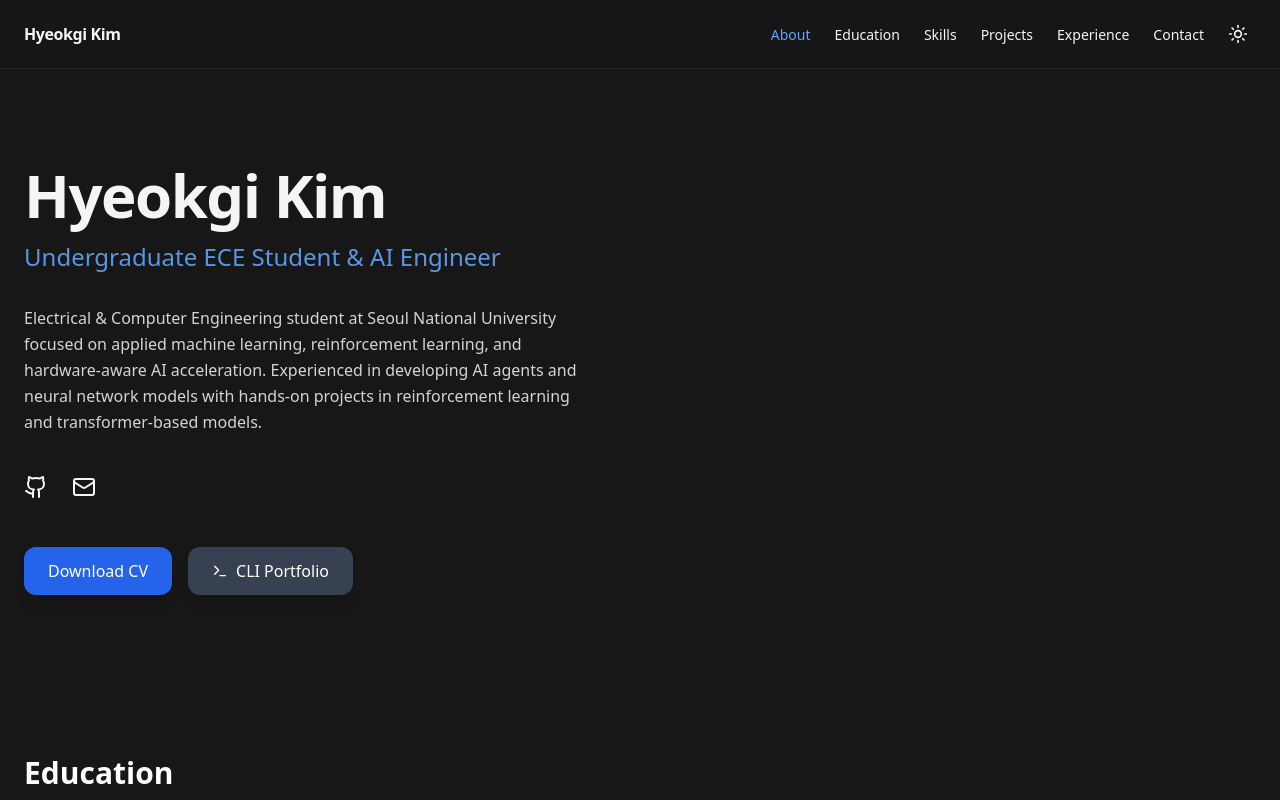
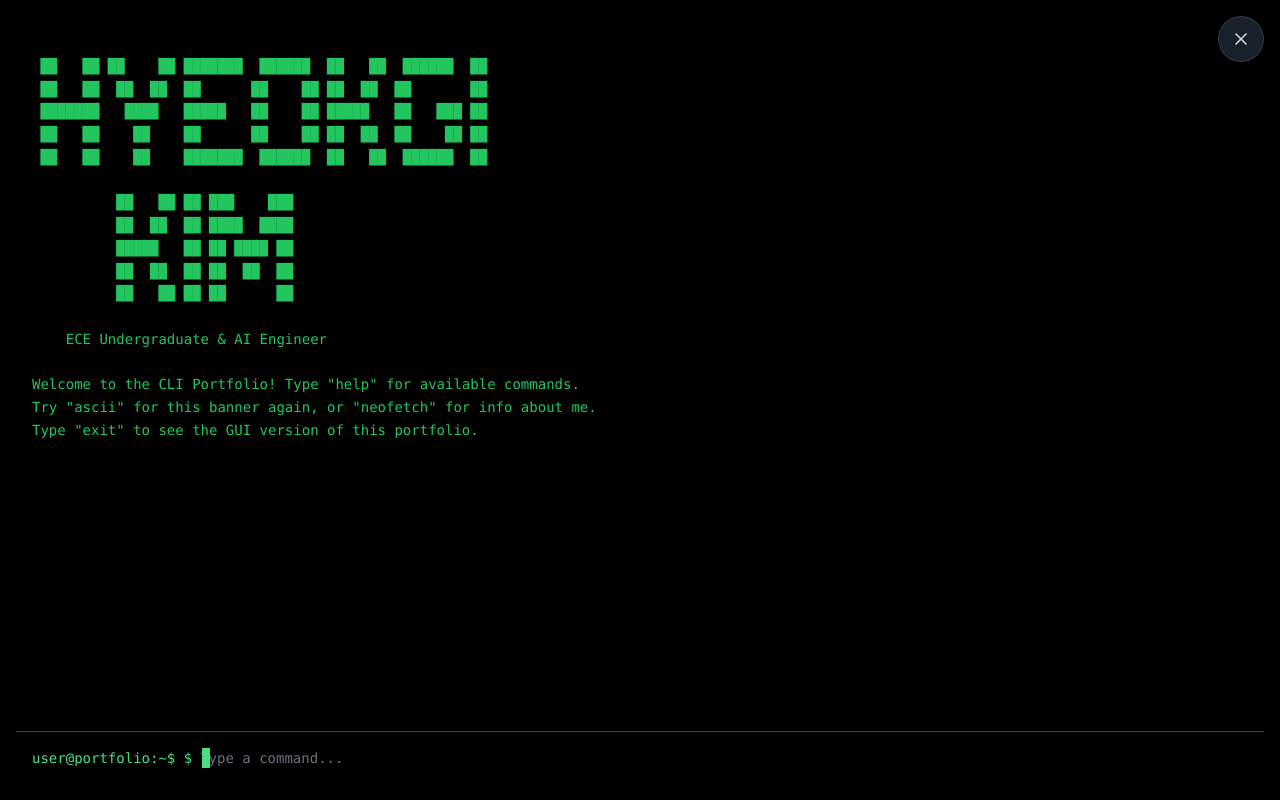
Before and after one commit to grenademeister/portfolio, a React (Vite) app: page / in a window 1280 px wide. Shown: the top 800 px of the page. Built offline with nearby package versions, Linux system fonts and the light colour scheme.

Commit message:
fix scrollbar and change mainpage

```diff
--- a/src/App.jsx
+++ b/src/App.jsx
@@ -418,7 +418,7 @@ export default function PortfolioPage() {
     });
     const [formError, setFormError] = useState('');
     const [formSuccess, setFormSuccess] = useState('');
-    const [currentPage, setCurrentPage] = useState('portfolio'); // New state for page switching
+    const [currentPage, setCurrentPage] = useState('blank'); // New state for page switching
     const activeSection = useActiveSectionObserver(); useEffect(() => {
         // Check if theme is stored in localStorage
         const savedTheme = localStorage.getItem('theme') || 'dark';
--- a/src/components/BlankPage.jsx
+++ b/src/components/BlankPage.jsx
@@ -1,6 +1,5 @@
 import React, { useState } from "react";
-import { motion } from "framer-motion";
-import { Sun, Moon, Terminal as TerminalIcon, ArrowLeft } from "lucide-react";
+import { X } from "lucide-react";
 import Terminal from "./cli/Terminal";
 import ProjectModal from "./modals/ProjectModal";
 
@@ -22,6 +21,17 @@ function BlankPage({ theme, toggleTheme, switchPage }) {
         switchPage();
     };
 
+    // Hide scrollbars and prevent body scroll when in CLI mode
+    React.useEffect(() => {
+        document.body.style.overflow = 'hidden';
+        document.documentElement.style.overflow = 'hidden';
+
+        return () => {
+            document.body.style.overflow = 'auto';
+            document.documentElement.style.overflow = 'auto';
+        };
+    }, []);
+
     // Listen for project open events
     React.useEffect(() => {
         const handleOpenProject = (event) => {
@@ -34,67 +44,24 @@ function BlankPage({ theme, toggleTheme, switchPage }) {
         return () => {
             window.removeEventListener('openProject', handleOpenProject);
         };
-    }, []);
-
-    return (
-        <div className="min-h-screen bg-neutral-900 text-neutral-100 font-sans antialiased">
-            {/* Navigation */}
-            <motion.nav
-                className="sticky top-0 z-40 bg-neutral-900/90 backdrop-blur-md border-b border-neutral-800"
-                initial={{ y: -100 }}
-                animate={{ y: 0 }}
-                transition={{ delay: 0.3 }}
-            >
-                <div className="container mx-auto px-6 py-4 flex justify-between items-center">
-                    <div className="flex items-center space-x-3">
-                        <TerminalIcon className="w-6 h-6 text-green-400" />
-                        <span className="font-semibold tracking-tight text-green-400">
-                            CLI Portfolio
-                        </span>
-                        <span className="text-sm text-gray-500">
-                            - Type "help" for commands
-                        </span>
-                    </div>
-                    <div className="flex items-center space-x-3">
+    }, []); return (
+        <div className="h-screen w-screen bg-black text-green-400 font-mono antialiased overflow-hidden fixed top-0 left-0">            {/* Subtle Exit Button - Top Right Corner */}
             <button
                 onClick={handleSkipToGUI}
-                            className="flex items-center px-3 py-1 text-sm bg-blue-600 hover:bg-blue-700 text-white rounded-lg transition-all"
-                            aria-label="Switch to GUI portfolio"
+                className="fixed top-4 right-4 z-50 p-3 rounded-full bg-gray-800/80 hover:bg-gray-700 text-gray-300 hover:text-white transition-all duration-300 backdrop-blur-sm border border-gray-600/50 hover:border-gray-400 shadow-lg hover:shadow-xl"
+                aria-label="Exit CLI and switch to GUI portfolio"
+                title="Exit CLI Mode"
             >
-                            <ArrowLeft className="w-4 h-4 mr-1" />
-                            GUI Mode
+                <X className="w-5 h-5" />
             </button>
-                        <button
-                            onClick={toggleTheme}
-                            className="p-2 rounded-full hover:bg-neutral-800 transition-all"
-                            aria-label="Toggle theme"
-                        >
-                            <motion.div
-                                initial={{ rotate: 0 }}
-                                animate={{ rotate: theme === 'dark' ? 0 : 180 }}
-                                transition={{ duration: 0.5, ease: "easeInOut" }}
-                            >
-                                {theme === 'dark' ? <Sun className="w-5 h-5" /> : <Moon className="w-5 h-5" />}
-                            </motion.div>
-                        </button>
-                    </div>
-                </div>
-            </motion.nav>
 
-            {/* CLI Interface */}
-            <div className="container mx-auto px-6 py-6 h-[calc(100vh-80px)]">
-                <motion.div
-                    initial={{ opacity: 0, y: 20 }}
-                    animate={{ opacity: 1, y: 0 }}
-                    transition={{ duration: 0.6, delay: 0.2 }}
-                    className="h-full"
-                >
+            {/* Full-screen CLI Interface - No GUI elements */}
+            <div className="h-full w-full overflow-hidden">
                 <Terminal
                     theme={cliTheme}
                     onThemeChange={handleThemeChange}
                     onSkipToGUI={handleSkipToGUI}
                 />
-                </motion.div>
             </div>
 
             {/* Project Modal */}
--- a/src/components/cli/Output.jsx
+++ b/src/components/cli/Output.jsx
@@ -70,10 +70,8 @@ const Output = ({ output, theme }) => {
                 {line || '\u00A0'}
             </div>
         ));
-    };
-
-    return (
-        <div className="flex-1 overflow-y-auto p-4 space-y-2 font-mono text-sm">
+    }; return (
+        <div className="flex-1 overflow-y-auto p-4 space-y-2 font-mono text-sm terminal-scroll">
             {output.map((item, index) => (
                 <motion.div
                     key={index}
--- a/src/components/cli/Terminal.jsx
+++ b/src/components/cli/Terminal.jsx
@@ -63,73 +63,45 @@ const Terminal = ({ theme = 'default', onThemeChange, onSkipToGUI }) => {
     // Handle clicks on terminal to focus input
     const handleTerminalClick = () => {
         focusInput();
-    };
-
-    const getTerminalBg = () => {
+    }; const getTerminalBg = () => {
         switch (currentTheme) {
             case 'matrix':
                 return 'bg-black';
             case 'amber':
-                return 'bg-gray-900';
+                return 'bg-black';
             case 'blue':
-                return 'bg-slate-900';
+                return 'bg-black';
             case 'purple':
-                return 'bg-gray-900';
+                return 'bg-black';
             default:
-                return 'bg-gray-900';
+                return 'bg-black';
         }
     };
 
-    const getBorderColor = () => {
+    const getTextColor = () => {
         switch (currentTheme) {
             case 'matrix':
-                return 'border-green-500';
+                return 'text-green-400';
             case 'amber':
-                return 'border-amber-500';
+                return 'text-amber-400';
             case 'blue':
-                return 'border-blue-500';
+                return 'text-blue-400';
             case 'purple':
-                return 'border-purple-500';
+                return 'text-purple-400';
             default:
-                return 'border-gray-600';
+                return 'text-green-400';
         }
-    };
-
-    return (
-        <motion.div
-            initial={{ opacity: 0, scale: 0.95 }}
-            animate={{ opacity: 1, scale: 1 }}
-            transition={{ duration: 0.5 }}
+    }; return (
+        <div
             className={`
-        h-full w-full rounded-lg border-2 ${getBorderColor()}
-        ${getTerminalBg()} shadow-2xl overflow-hidden flex flex-col
-        font-mono selection:bg-green-500/20
-      `}
+                h-full w-full ${getTerminalBg()} ${getTextColor()}
+                font-mono selection:bg-current/20 overflow-hidden
+                cursor-text
+            `}
             onClick={handleTerminalClick}
         >
-            {/* Terminal Header */}
-            <div className={`
-        flex items-center justify-between p-3
-        ${getBorderColor().replace('border-', 'bg-').replace('-500', '-900')}
-        border-b ${getBorderColor()}
-      `}>
-                <div className="flex items-center space-x-2">
-                    <div className="flex space-x-1">
-                        <div className="w-3 h-3 rounded-full bg-red-500"></div>
-                        <div className="w-3 h-3 rounded-full bg-yellow-500"></div>
-                        <div className="w-3 h-3 rounded-full bg-green-500"></div>
-                    </div>
-                    <span className="text-gray-300 text-sm font-medium ml-4">
-                        Portfolio Terminal - {currentTheme} theme
-                    </span>
-                </div>
-                <div className="text-gray-400 text-xs">
-                    user@portfolio: {fileSystem.getPromptPath()}
-                </div>
-            </div>
-
-            {/* Terminal Content */}
-            <div className="flex-1 flex flex-col min-h-0">
+            {/* Full-screen Terminal Content */}
+            <div className="h-full flex flex-col p-4 overflow-hidden">
                 <Output output={output} theme={currentTheme} />
                 <CommandLine
                     currentInput={currentInput}
@@ -137,11 +109,11 @@ const Terminal = ({ theme = 'default', onThemeChange, onSkipToGUI }) => {
                     onKeyDown={handleKeyDown}
                     isLoading={isLoading}
                     inputRef={inputRef}
-                    prompt={fileSystem.getPromptPath()}
+                    prompt="user@portfolio:~$"
                     theme={currentTheme}
                 />
             </div>
-        </motion.div>
+        </div>
     );
 };
 
--- a/src/index.css
+++ b/src/index.css
@@ -17,3 +17,13 @@ html, body, * {
   transition-duration: 300ms;
   transition-timing-function: cubic-bezier(0.4, 0, 0.2, 1);
 }
+
+/* Custom scrollbar for terminal - hidden but functional */
+.terminal-scroll {
+  scrollbar-width: none; /* Firefox */
+  -ms-overflow-style: none; /* Internet Explorer 10+ */
+}
+
+.terminal-scroll::-webkit-scrollbar {
+  display: none; /* WebKit */
+}
```
Lines whose indentation alone changed are shown as unchanged.
